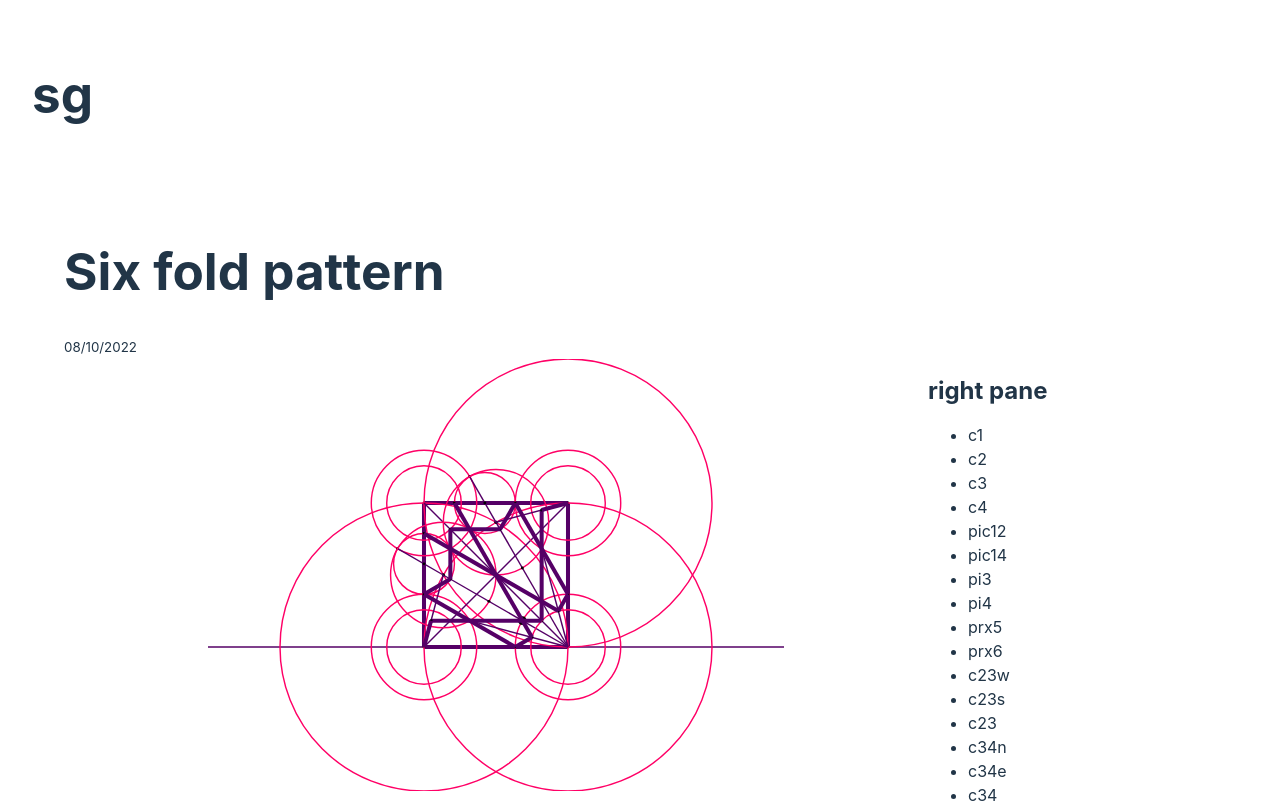
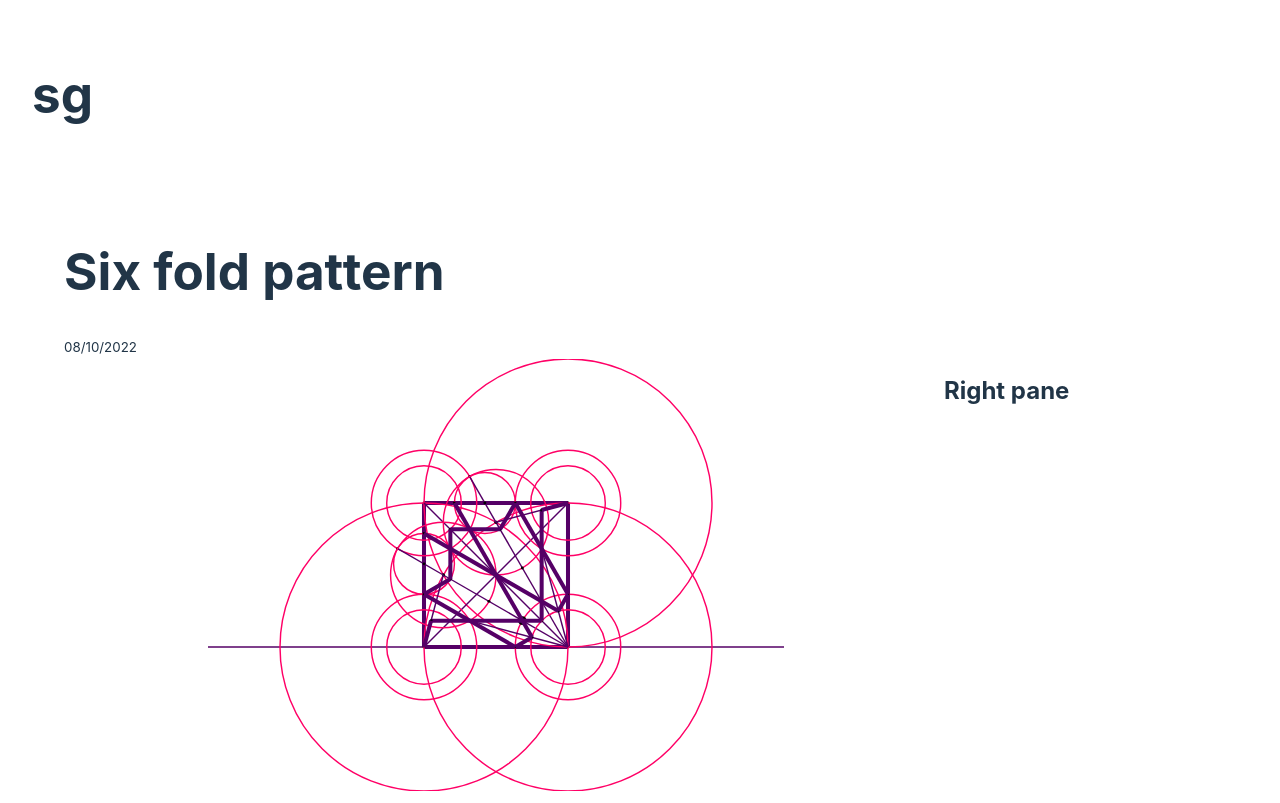
Before and after one commit to santiaago/sg, a Svelte app in the folder app/: page / in a window 1280 px wide. Shown: the top 803 px of the page. Built offline with nearby package versions, Linux system fonts and the light colour scheme.

Commit message:
select and un select elements

```diff
--- a/app/src/App.svelte
+++ b/app/src/App.svelte
@@ -11,17 +11,18 @@
   const strokeLine = 1.4;
 
   $: names = derived(store, ($s) => Object.keys($s));
-  const handleClick = (n) => {
+  const handleClick = (name) => {
     const s = get(store);
-    const v = s[n];
-    if (v.visible) {
-      v.tooltip.map((x) => x.style("opacity", 0));
-      v.dot.style("fill", "black").attr("r", stroke);
+    const v = s[name];
+    const e = v.element;
+    if (v.selected) {
+      e.tooltip.map((x) => x.style("opacity", 0));
+      e.dot.style("fill", "black").attr("r", stroke);
     } else {
-      v.tooltip.map((x) => x.style("opacity", 1));
-      v.dot.style("fill", "red").attr("r", strokeBig);
+      e.tooltip.map((x) => x.style("opacity", 1));
+      e.dot.style("fill", "red").attr("r", strokeBig);
     }
-    store.update(n, { ...v, visible: !v.visible });
+    store.update(name, { ...v, selected: !v.selected });
   };
 </script>
 
@@ -36,11 +37,18 @@
       <SixFold {stroke} {strokeMid} {strokeBig} {strokeLine} />
     </div>
     <div class="right">
-      <h2>right pane</h2>
+      <h2>Right pane</h2>
       <div>
         <ul>
-          {#each $names as n}
-            <li on:click={() => handleClick(n)}>{n}</li>
+          {#each $names as name}
+            <li
+              class="geometry-item"
+              on:click={() => handleClick(name)}
+              on:keydown={() => handleClick(name)}
+              style="color: {get(store)[name].selected ? 'red' : 'white'}"
+            >
+              {name}
+            </li>
           {/each}
         </ul>
       </div>
@@ -73,8 +81,15 @@
   }
   .row .right {
     grid-column: col-start 10 / span 12;
+    padding-left: 1em;
   }
   .row .title {
     grid-column: col-start 1 / span 12;
   }
+  .geometry-item {
+    cursor: pointer;
+  }
+  .geometry-item:hover {
+    text-decoration: underline;
+  }
 </style>
--- a/app/src/draw/basic.js
+++ b/app/src/draw/basic.js
@@ -28,7 +28,7 @@ export const dotWithTooltip = (svg, x, y, name, stroke) => {
   tooltip.map((x) => x.style("opacity", 0));
   const d = dot(svg, x, y, stroke);
   d.call(addPointTooltipEvents, tooltip);
-  return { dot: d, tooltip, visible: false };
+  return { dot: d, tooltip };
 };
 
 export const line = (svg, x1, y1, x2, y2, stroke = 5, color = "#506") => {
--- a/app/src/store.js
+++ b/app/src/store.js
@@ -7,8 +7,20 @@ export const store = {
     items.update((old) => {
       return {
         ...old,
-        [k]: o,
+        [k]: {
+          name: k,
+          element: o,
+          selected: false,
+        },
       };
     }),
-  update: (k, o) => store.add(k, o),
+  update: (k, o) =>
+    items.update((old) => {
+      return {
+        ...old,
+        [k]: {
+          ...o,
+        },
+      };
+    }),
 };
```
